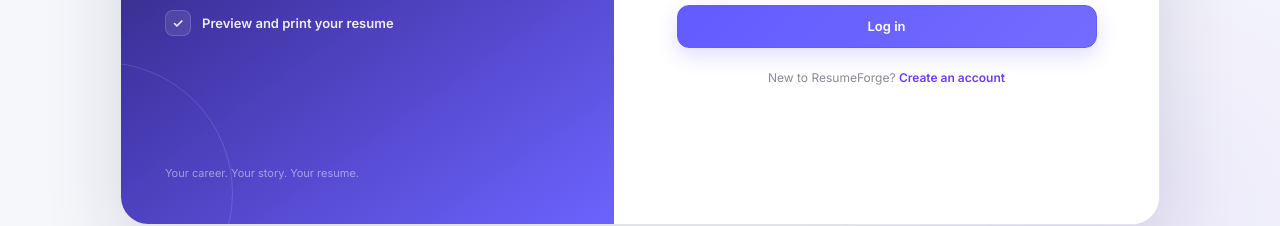
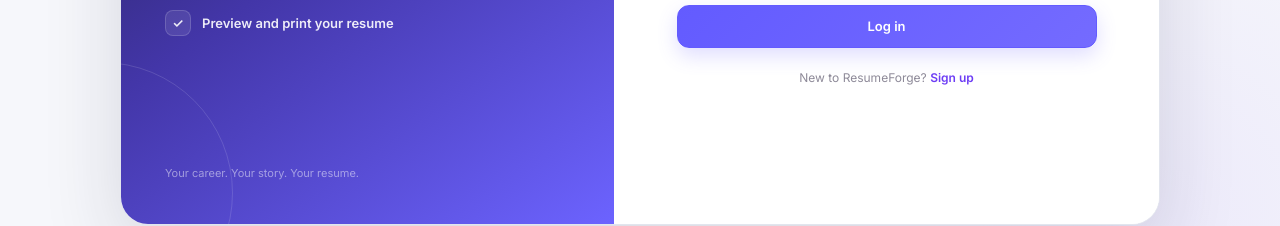
Before and after one commit to afianaseem/Resume, a React (Vite) app in the folder frontend/: page /login in a window 1280 px wide. Shown: the part 500-726 px from the top of the page. Built offline with nearby package versions, Linux system fonts and the light colour scheme.

Commit message:
Update Login.jsx

```diff
--- a/frontend/src/pages/Login.jsx
+++ b/frontend/src/pages/Login.jsx
@@ -147,7 +147,7 @@
 
             <p className="auth-switch">
               New to ResumeForge?{" "}
-              <Link to="/signup">Create an account</Link>
+              <Link to="/signup">Sign up</Link>
             </p>
           </form>
         </section>
```
